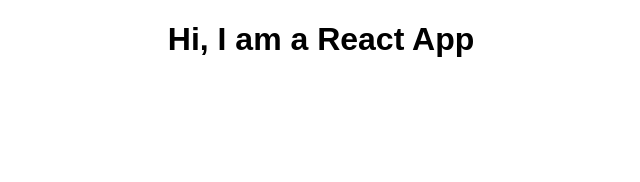
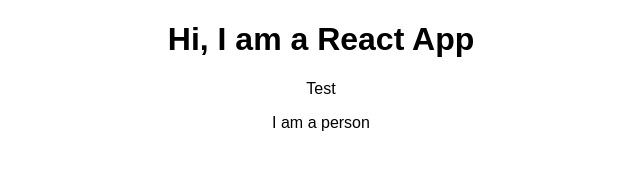
Before and after one commit to noejon/react-playground, a React (Create React App) app: page / in a window 1280 px wide. Shown: the top 182 px of the page, without its empty margins (319-959 px from the left). Built offline with nearby package versions, Linux system fonts and the light colour scheme.

Commit message:
Added the person component
Added the person component, which so far just displays I am a person

```diff
--- a/src/App.js
+++ b/src/App.js
@@ -1,12 +1,14 @@
 import React, { Component } from 'react';
-import logo from './logo.svg';
 import './App.css';
+import Person from './Person/Person';
 
 class App extends Component {
   render() {
     return (
       <div className="App">
         <h1>Hi, I am a React App</h1>
+        <p>Test</p>
+        <Person/>
       </div>
     );
   }
--- /dev/null
+++ b/src/Person/Person.js
@@ -0,0 +1,7 @@
+import React from 'react';
+
+const person = () => {
+  return <p> I am a person</p>
+}
+
+export default person;
```
